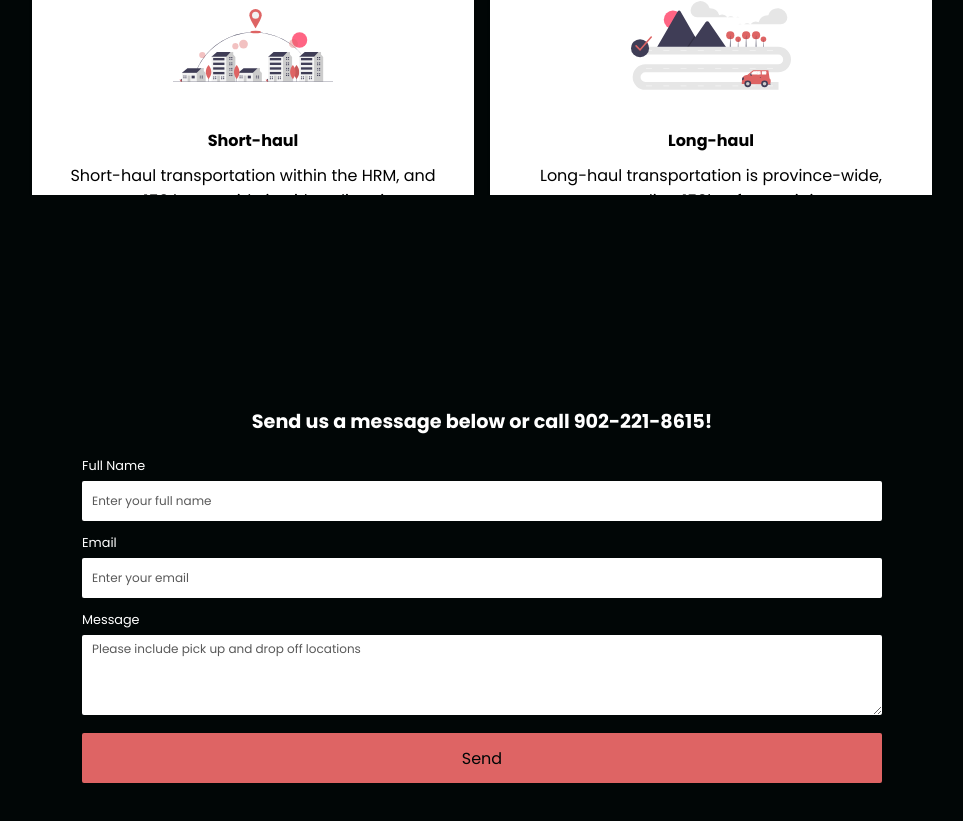
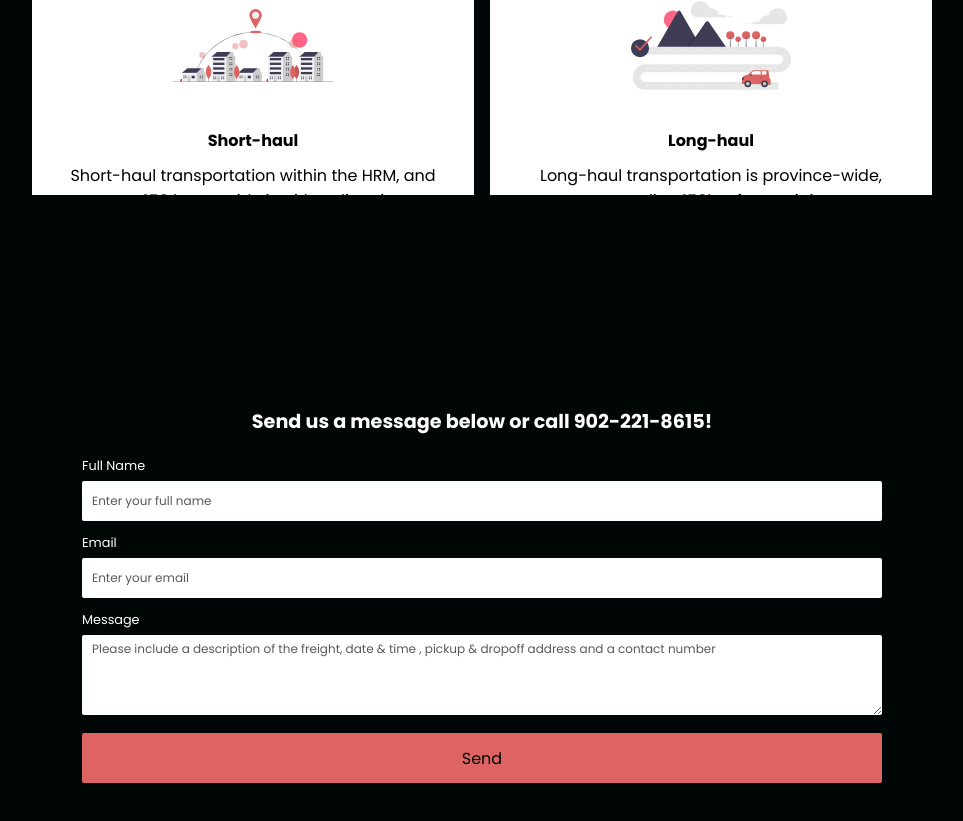
Before and after one commit to reyncode/moving-co, a React (Create React App) app: page / in a window 1280 px wide. Shown: the part 3005-3826 px from the top of the page, without its empty margins (158-1121 px from the left). Built offline with nearby package versions, Linux system fonts and the light colour scheme.

Commit message:
Business account linked to emailJS

```diff
--- a/src/components/Form/FormSignup.js
+++ b/src/components/Form/FormSignup.js
@@ -47,7 +47,7 @@ const FormSignup = ({ submitForm }) => {
                         className='form-input-message'
                         type='text'
                         name='message'
-                        placeholder='Please include pick up and drop off locations'
+                        placeholder='Please include a description of the freight, date & time , pickup & dropoff address and a contact number'
                         value={values.message}
                         onChange={handleChange}
                     />
--- a/src/components/Form/useForm.js
+++ b/src/components/Form/useForm.js
@@ -30,7 +30,7 @@ const useForm = (callback, validate) => {
         e.preventDefault();
 
         if (send) {
-            emailjs.sendForm('service_5768qct', 'template_e2dp17r', e.target, 'user_4DgzViYlIVpJfyT1Ax5b3')
+            emailjs.sendForm('service_0q7oxtg', 'template_oqsjdiq', e.target, 'user_rUlCDCDi3MkcQ5agmVWcF')
                 .then((result) => {
                     console.log(result.text);
                 }, (error) => {
```
